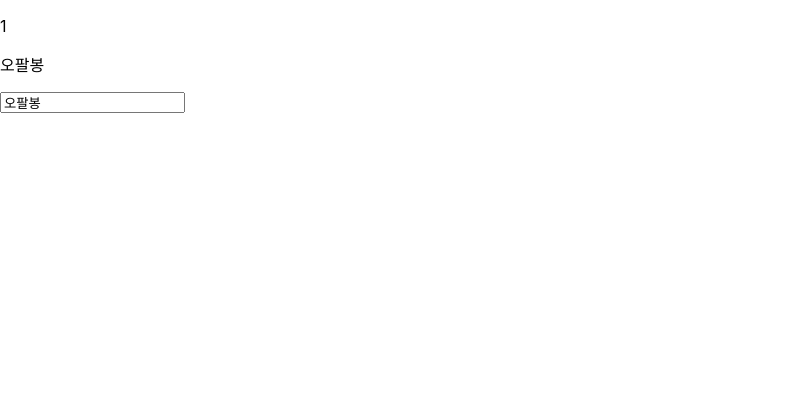
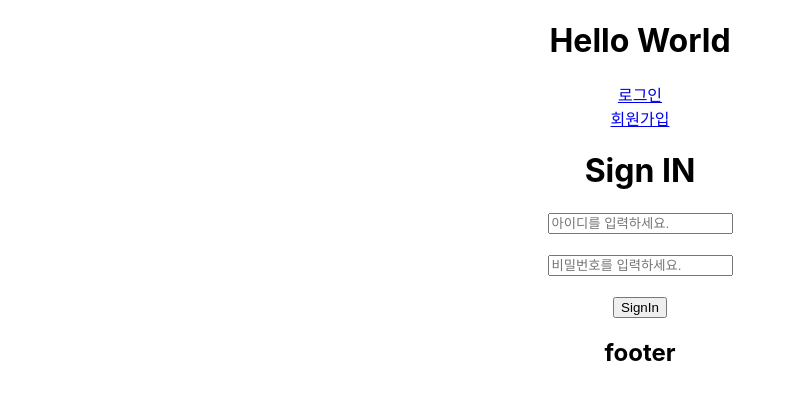
Before and after one commit to o-tao/react-app, a React (Create React App) app: page /signIn in a window 1280 px wide. Shown: the top 400 px of the page, without its empty margins (0-796 px from the left). Built offline with nearby package versions, Linux system fonts and the light colour scheme.

Commit message:
Account 기능 예제

```diff
--- /dev/null
+++ b/src/account/Account.js
@@ -0,0 +1,34 @@
+import {BrowserRouter, Route, Routes} from "react-router-dom";
+import SignIn from "./SignIn";
+import SignUp from "./SignUp";
+import Success from "./Success";
+import Fail from "./Fail";
+
+function Account() {
+    let center = {textAlign: "center"};
+
+    return (
+        <>
+            <h1 style={center}>Hello World</h1>
+
+            <div style={center}>
+                <a href={"/signIn"}>로그인</a>
+                <br/>
+                <a href={"/signUp"}>회원가입</a>
+            </div>
+
+            <BrowserRouter>
+                <Routes>
+                    <Route path={"/signIn"} element={<SignIn/>}></Route>
+                    <Route path={"/signUp"} element={<SignUp/>}></Route>
+                    <Route path={"/success"} element={<Success/>}></Route>
+                    <Route path={"/Fail"} element={<Fail/>}></Route>
+                </Routes>
+            </BrowserRouter>
+
+            <h2 style={center}>footer</h2>
+        </>
+    );
+}
+
+export default Account;
--- /dev/null
+++ b/src/account/Fail.js
@@ -0,0 +1,15 @@
+// 로그인 실패 페이지
+const Fail = () => {
+    let center = {textAlign: "center"};
+
+    return (
+        <>
+            <div style={center}>
+                <h1>Fail</h1>
+                <a href="/login"> 로그인페이지로 돌아가기</a>
+            </div>
+        </>
+    );
+}
+
+export default Fail;
--- /dev/null
+++ b/src/account/SignIn.js
@@ -0,0 +1,63 @@
+// SignIn.js
+import {useEffect, useState} from 'react';
+import {useNavigate} from 'react-router-dom';
+
+const SignIn = () => {
+    let center = {textAlign: "center"};
+
+    const navigate = useNavigate();
+    const [list, setList] = useState([{id: '', password: ''}]);
+
+    useEffect(() => {
+        const resultString = localStorage.getItem('list');
+        const ressult = JSON.parse(resultString) || [];
+        setList(ressult);
+    }, []);
+
+    const check = e => {
+        e.preventDefault();
+        localStorage.removeItem('loginUser');
+        let status = false;
+        let params = {
+            id: e.target.id.value,
+            password: e.target.password.value
+        };
+
+        for (let i = 0; i < list.length; i++) {
+            if (list[i].id === params.id) {
+                if (list[i].password === params.password) {
+                    status = true;
+                    break;
+                }
+            }
+        }
+        if (status) {
+            navigate('/success');
+            localStorage.setItem('loginUser', e.target.id.value);
+        } else {
+            alert('로그인 실패');
+            navigate('/fail');
+        }
+
+    }
+
+    return (
+        <>
+            <h1 style={center}>Sign IN</h1>
+
+            <div style={center}>
+                <form onSubmit={check}>
+                    <input type="text" name="id" placeholder={"아이디를 입력하세요."}></input>
+                    <br/>
+                    <br/>
+                    <input type="password" name="password" placeholder={"비밀번호를 입력하세요."}></input>
+                    <br/>
+                    <br/>
+                    <button type='submit'>SignIn</button>
+                </form>
+            </div>
+        </>
+    );
+}
+
+export default SignIn;
--- /dev/null
+++ b/src/account/SignUp.js
@@ -0,0 +1,49 @@
+// 회원가입 페이지
+import {useEffect, useState} from 'react';
+import {useNavigate} from 'react-router-dom';
+
+const SignUp = () => {
+    let center = {textAlign: "center"};
+
+    const navigate = useNavigate();
+    const [list, setList] = useState({id: '', password: ''});
+
+    useEffect(() => {
+        const resultString = localStorage.getItem('list');
+        const ressult = JSON.parse(resultString) || [];
+        setList(ressult);
+    }, []);
+
+    const submitEvent = e => {
+        e.preventDefault();
+        let data = {
+            id: e.target.id.value,
+            password: e.target.password.value
+        }
+        console.log(data);
+        const newList = [...list, data];
+        localStorage.setItem("list", JSON.stringify(newList));
+
+        navigate(`/login`);
+    }
+
+    return (
+        <>
+            <h1 style={center}>Sign Up</h1>
+
+            <div style={center}>
+                <form onSubmit={submitEvent}>
+                    <input type="text" name="id" placeholder={"아이디를 입력하세요."}></input>
+                    <br/>
+                    <br/>
+                    <input type="password" name="password" placeholder={"비밀번호를 입력하세요."}></input>
+                    <br/>
+                    <br/>
+                    <button type="submit"> Sign Up</button>
+                </form>
+            </div>
+        </>
+    );
+}
+
+export default SignUp;
--- /dev/null
+++ b/src/account/Success.js
@@ -0,0 +1,27 @@
+// 로그인 성공 페이지
+import {useNavigate} from 'react-router-dom';
+
+const Success = () => {
+    let center = {textAlign: "center"};
+
+    const navigate = useNavigate();
+    let user = localStorage.getItem('loginUser');
+
+    const logoutEvent = () => {
+        localStorage.removeItem('loginUser');
+        navigate('/signIn');
+    }
+
+    return (
+        <>
+            <div style={center}>
+                <h1>Success</h1>
+                <h2>{user}님 환영합니다.</h2>
+                <button type="button" onClick={logoutEvent}>로그아웃</button>
+            </div>
+        </>
+
+    );
+}
+
+export default Success;
--- a/src/index.js
+++ b/src/index.js
@@ -5,7 +5,8 @@ import './index.css';
 // import Study from './study/Study01';
 // import Board from './board/Board';
 // import AppPage from "./appPage/AppPage";
-import UserPage from "./userPage/UserPage";
+// import UserPage from "./userPage/UserPage";
+import Account from "./account/Account";
 import reportWebVitals from './reportWebVitals';
 
 const root = ReactDOM.createRoot(document.getElementById('root'));
@@ -15,7 +16,8 @@ root.render(
         {/*<Study />*/}
         {/*<Board />*/}
         {/*<AppPage/>*/}
-        <UserPage/>
+        {/*<UserPage/>*/}
+        <Account/>
     </React.StrictMode>
 );
 
```
